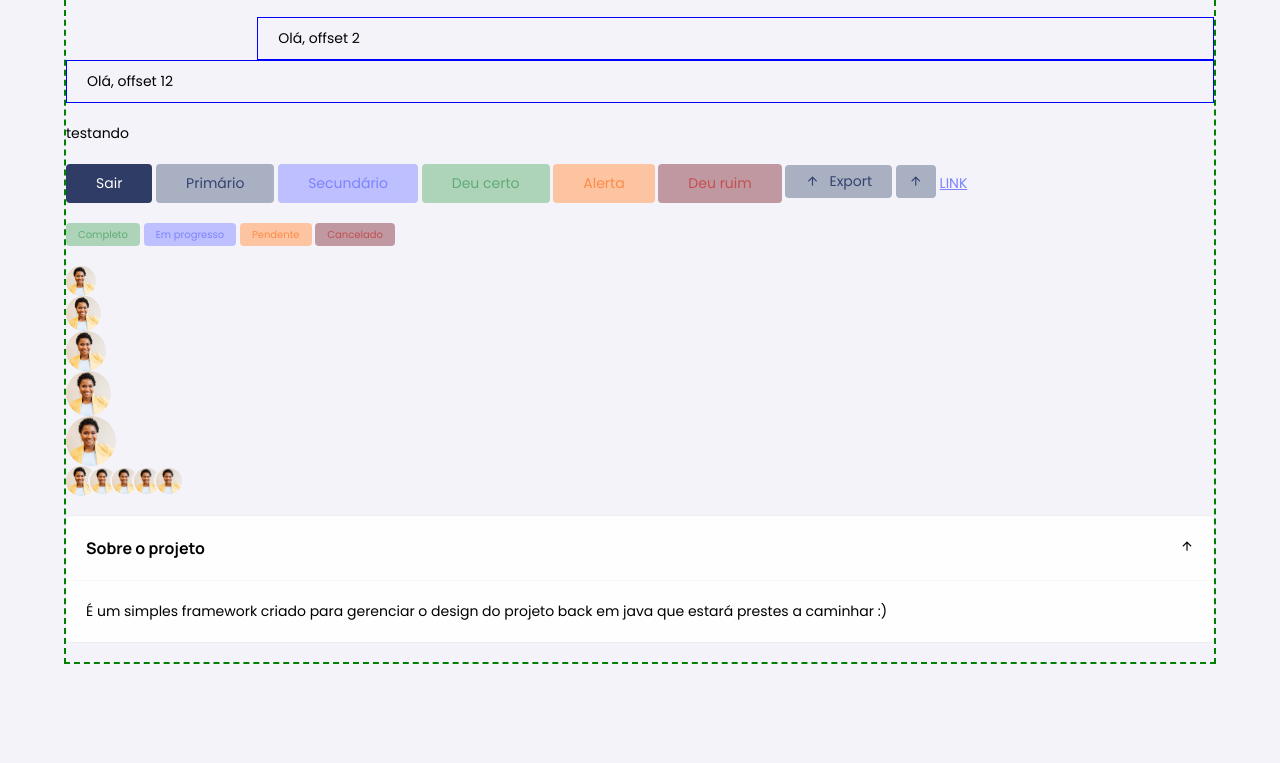
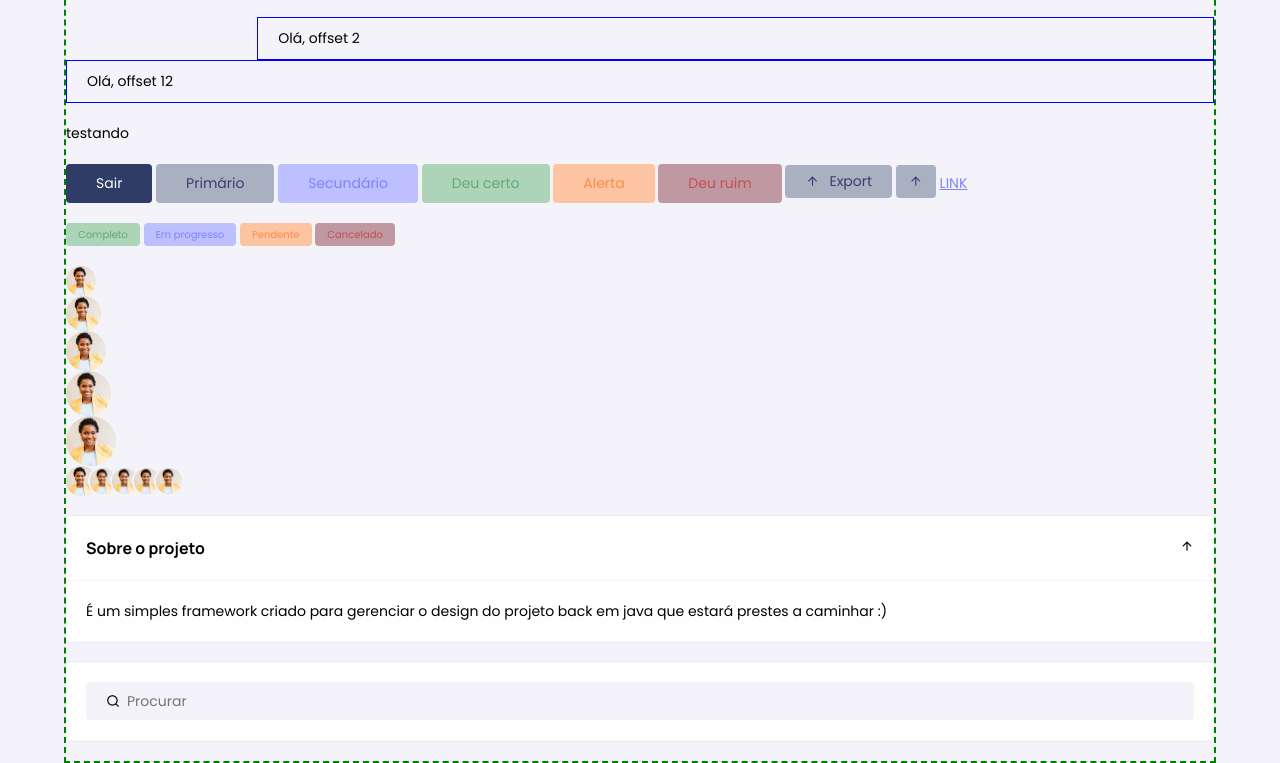
Before and after one commit to jotahtsx/vassoura-brilhante, a website: page backend-css-js/index.html in a window 1280 px wide. Shown: the part 369-1132 px from the top of the page. Before the commit the page ends 1033 px from the top, so only its background shows below. Drawn offline with nearby package versions, Linux system fonts and the light colour scheme.

Commit message:
feat: adicionando formulários

```diff
--- a/backend-css-js/index.html
+++ b/backend-css-js/index.html
@@ -132,9 +132,27 @@
           </span>
         </div>
         <div class="vsb-card__body">
-          <p>É um simples framework criado para gerenciar o design do projeto back em java que estará prestes a caminhar :)</p>
+          <p>É um simples framework criado para gerenciar o design do projeto back em java que estará prestes a caminhar
+            :)</p>
         </div>
       </div>
+    </div>
+
+    <div class="vsb-mg-y-20">
+      <div class="vsb-card vsb-mg-y-20">
+        <div class="vsb-card__header">
+          <form action="" class="vsb-form">
+            <div class="vsb-form__group">
+              <input type="text" class="vsb-form__input" placeholder="Procurar" />
+              <i class="ri-search-line vsb-form__icon vsb-fs-14"></i>
+            </div>
+          </form>
+        </div>
+      </div>
+    </div>
+
+    <div class="vsb-mg-y-20">
+
     </div>
 
   </div>
--- a/backend-css-js/scss/components/_avatar.scss
+++ b/backend-css-js/scss/components/_avatar.scss
@@ -22,6 +22,7 @@
     &-group {
         display: flex;
         align-items: center;
+
         .vsb-avat:not(:first-of-type) {
             border: 0.2rem solid var(--global-bg-clr);
             margin-left: -0.8rem;
--- a/backend-css-js/scss/components/_button.scss
+++ b/backend-css-js/scss/components/_button.scss
@@ -35,7 +35,8 @@
         }
     }
 
-    &.vsb-btn-sm, &.vsb-btn-sq {
+    &.vsb-btn-sm,
+    &.vsb-btn-sq {
         padding: var(--default-btn-sm-padding);
     }
 
--- a/backend-css-js/scss/components/_forms.scss
+++ b/backend-css-js/scss/components/_forms.scss
@@ -0,0 +1,34 @@
+@use "../abstracts/variables" as *;
+@use "../abstracts/mixins" as *;
+
+.vsb-form {
+    width: 100%;
+
+    &__group {
+        width: 100%;
+        position: relative;
+    }
+
+    &__input {
+        --default-input-padding: 1rem 2rem 1rem 4rem;
+        background-color: var(--input-bg-clr);
+        border: 0.1rem solid transparent;
+        padding: var(--default-input-padding);
+        display: block;
+        width: 100%;
+        border-radius: var(--default-brd-rad);
+        @include transition;
+
+        &:hover,
+        &:focus {
+            border-color: var(--input-brdr-clr);
+        }
+    }
+
+    &__icon {
+        position: absolute;
+        top: 50%;
+        left: 2rem;
+        transform: translateY(-50%);
+    }
+}
--- a/backend-css-js/scss/forwards/_index.scss
+++ b/backend-css-js/scss/forwards/_index.scss
@@ -17,3 +17,4 @@
 @forward "../components/badges";
 @forward "../components/avatar";
 @forward "../components/cards";
+@forward "../components/forms";
```
Also changed, not shown: backend-css-js/css/main.css, 1 other file.
